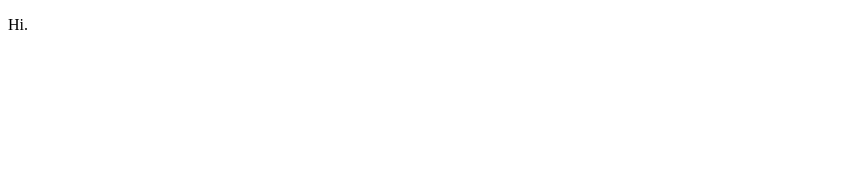
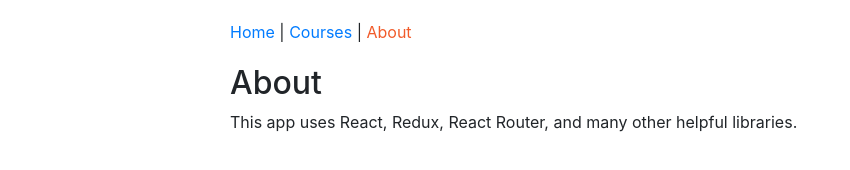
Before and after one commit to Bekhzod96/react-courses, a React app: page /about in a window 1280 px wide. Shown: the whole page, without its empty margins (0-850 px from the left). Built offline with nearby package versions, Linux system fonts and the light colour scheme.

Commit message:
HomePage About Course Pages Added

```diff
--- a/package.json
+++ b/package.json
@@ -1,6 +1,6 @@
 {
   "name": "ps-redux",
-  "description": "React and Redux Application",
+  "description": "React and Redux Pluralsight course by Cory House",
   "scripts": {
     "start": "webpack-dev-server --config webpack.config.dev.js --port 3000"
   },
--- /dev/null
+++ b/src/components/App.js
@@ -0,0 +1,23 @@
+import React from "react";
+import { Route, Switch } from "react-router-dom";
+import HomePage from "./home/HomePage";
+import AboutPage from "./about/AboutPage";
+import Header from "./common/Header";
+import PageNotFound from "./PageNotFound";
+import CoursesPage from "./courses/CoursesPage";
+
+function App() {
+  return (
+    <div className="container-fluid">
+      <Header />
+      <Switch>
+        <Route exact path="/" component={HomePage} />
+        <Route path="/about" component={AboutPage} />
+        <Route path="/courses" component={CoursesPage} />
+        <Route component={PageNotFound} />
+      </Switch>
+    </div>
+  );
+}
+
+export default App;
--- /dev/null
+++ b/src/components/PageNotFound.js
@@ -0,0 +1,5 @@
+import React from "react";
+
+const PageNotFound = () => <h1>Oops! Page not found.</h1>;
+
+export default PageNotFound;
--- /dev/null
+++ b/src/components/about/AboutPage.js
@@ -0,0 +1,13 @@
+import React from "react";
+
+const AboutPage = () => (
+  <div>
+    <h2>About</h2>
+    <p>
+      This app uses React, Redux, React Router, and many other helpful
+      libraries.
+    </p>
+  </div>
+);
+
+export default AboutPage;
--- /dev/null
+++ b/src/components/common/Header.js
@@ -0,0 +1,23 @@
+import React from "react";
+import { NavLink } from "react-router-dom";
+
+const Header = () => {
+  const activeStyle = { color: "#F15B2A" };
+  return (
+    <nav>
+      <NavLink to="/" activeStyle={activeStyle} exact>
+        Home
+      </NavLink>
+      {" | "}
+      <NavLink to="/courses" activeStyle={activeStyle}>
+        Courses
+      </NavLink>
+      {" | "}
+      <NavLink to="/about" activeStyle={activeStyle}>
+        About
+      </NavLink>
+    </nav>
+  );
+};
+
+export default Header;
--- /dev/null
+++ b/src/components/courses/CoursesPage.js
@@ -0,0 +1,9 @@
+import React from "react";
+
+class CoursesPage extends React.Component {
+  render() {
+    return <h2>Courses</h2>;
+  }
+}
+
+export default CoursesPage;
--- /dev/null
+++ b/src/components/home/HomePage.js
@@ -0,0 +1,14 @@
+import React from "react";
+import { Link } from "react-router-dom";
+
+const HomePage = () => (
+  <div className="jumbotron">
+    <h1>Pluralsight Administration</h1>
+    <p>React, Redux and React Router for ultra-responsive web apps.</p>
+    <Link to="about" className="btn btn-primary btn-lg">
+      Learn more
+    </Link>
+  </div>
+);
+
+export default HomePage;
--- /dev/null
+++ b/src/index.css
@@ -0,0 +1,8 @@
+#app {
+  max-width: 850px;
+  margin: 0 auto;
+}
+
+nav {
+  padding: 20px 0 20px 0;
+}
--- a/src/index.html
+++ b/src/index.html
@@ -1,13 +1,11 @@
 <!DOCTYPE html>
 <html lang="en">
-
   <head>
     <meta charset="utf-8" />
-  <title>React Redux</title>
+    <title>Pluralsight Redux</title>
   </head>
 
   <body>
     <div id="app"></div>
   </body>
-
 </html>
--- a/src/index.js
+++ b/src/index.js
@@ -1,8 +1,13 @@
 import React from "react";
 import { render } from "react-dom";
+import { BrowserRouter as Router } from "react-router-dom";
+import "bootstrap/dist/css/bootstrap.min.css";
+import App from "./components/App";
+import "./index.css";
 
-function Hi() {
-  return <p>Hi.</p>;
-}
-
-render(<Hi />, document.getElementById("app"));
+render(
+  <Router>
+    <App />
+  </Router>,
+  document.getElementById("app")
+);
```
Also changed, not shown: README.md, src/favicon.ico. Lines whose indentation alone changed are shown as unchanged.
